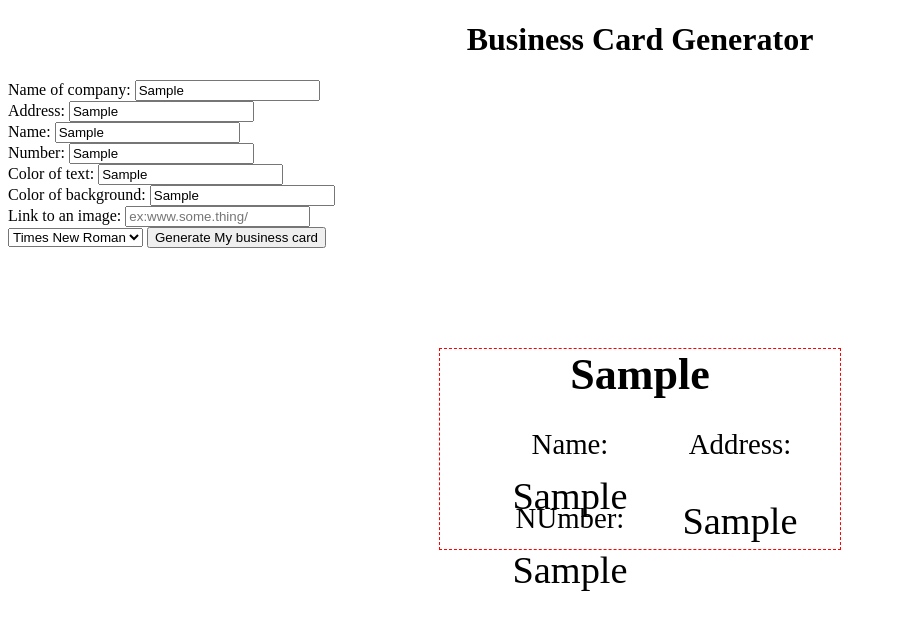
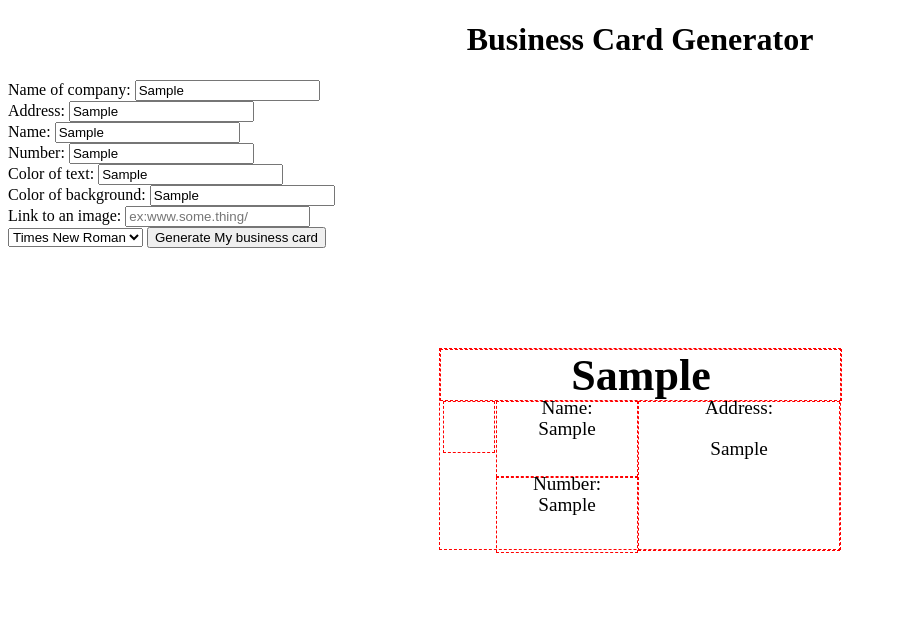
Before and after one commit to sherzodm8441/generator-project, a plain HTML site: page index.html in a window 1280 px wide. Both pictures are taken after typing "Sample", "Sample", "Sample", "Sample", "Sample", "Sample" into the empty fields and a click on the button "Generate My business card". Shown: the whole page, without its empty margins (0-897 px from the left). Drawn offline with nearby package versions, Linux system fonts and the light colour scheme.

Commit message:
fix positioning of the contents

```diff
--- a/index.html
+++ b/index.html
@@ -37,12 +37,12 @@
 
         $('#cardh1').html(company).css('margin', 'auto').css('text-align', 'center');
         // $('#cardh1').css('padding-top','-1px')
-        $('.address').html(address);
-        $('.name').html(name).css('margin-top','-15px');
-        $('.number').html(number).css('margin-top','-15px');
-        $('#indicator').html("Address:");
-        $('#indicator0').html("Name:");
-        $('#indicator1').html("NUmber:");
+        $('.address').html(address).css('font-size', '50%');
+        $('.name').html(name).css('margin-top','-20px').css('font-size', '50%');
+        $('.number').html(number).css('margin-top','-20px').css('font-size','50%');
+        $('#indicator').html("Address:").css('margin-top','-5px');
+        $('#indicator0').html("Name:").css('margin-top','-5px');
+        $('#indicator1').html("Number:").css('margin-top','-5px');
 
 
       });
--- a/style.css
+++ b/style.css
@@ -25,6 +25,7 @@ h1{
     width:400px;
     height:50px;
     display:block;
+
 }
 #floatRight {
     width:200px;
@@ -45,9 +46,9 @@ h1{
     float:right;
 
 }
-/*div {*/
-/*    border:1px dashed red; */
-/*}*/
+div {
+    border:1px dashed red;
+}
 p {
     word-wrap:break-word;
 }
@@ -56,15 +57,15 @@ p {
 }
 #indicator {
     text-align:center;
-    font-size:75%;
+    font-size:50%
 }
 #indicator0 {
     text-align:center;
-    font-size:75%;
+    font-size:50%;
 }
 #indicator1 {
     text-align:center;
-    font-size:75%;
+    font-size:50%;
 }
 .number {
     text-align: center;
```
